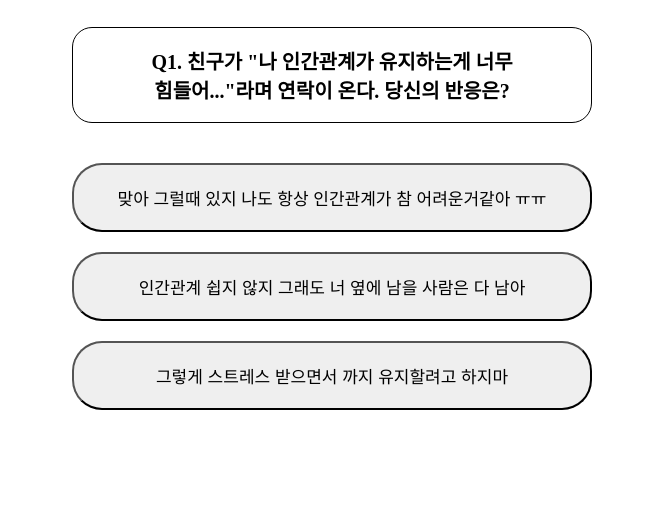
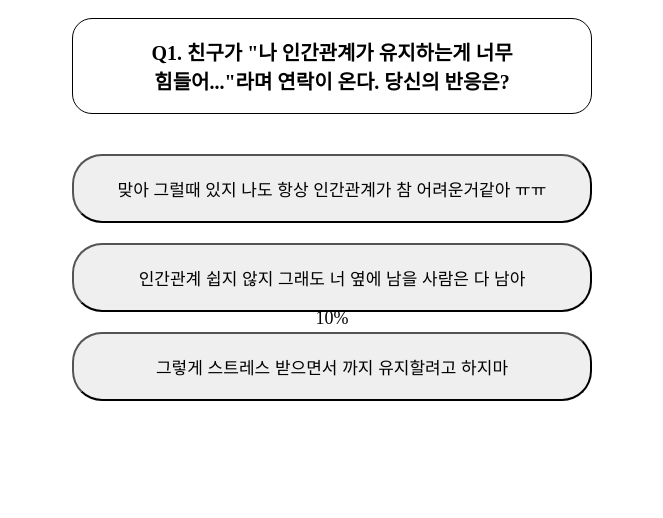
Before and after one commit to MBTIPsychologicalTest/TF_Test, a plain HTML site: page testPage.html in a window 1280 px wide. Shown: the part 282-800 px from the top of the page, without its empty margins (308-971 px from the left). Drawn offline with Linux system fonts and the light colour scheme.

Commit message:
node모듈 삭제 및 testPage.css, js파일 수정

```diff
--- a/testPage.css
+++ b/testPage.css
@@ -36,6 +36,15 @@ a.ozLink {
 
 div#progress-container {
     margin-bottom: 30px;
+}
+
+#progressText{
+    position: absolute;
+    top: 75%;
+    left: 50%;
+    transform: translate(-50%, -50%);
+    font-size: 18px;
+    color: black;
 }
 
 p.introduce {
--- a/testPage.js
+++ b/testPage.js
@@ -277,5 +277,5 @@ typeTButton.addEventListener("click", function () {
 // 결과
 function resultDisplay() {
   var encodedValue = encodeURIComponent(f_Score);
-  window.location.href = "ResultPage.html?value=" + encodedValue;
+  window.location.href = "resultPage.html?value=" + encodedValue;
 }
```
